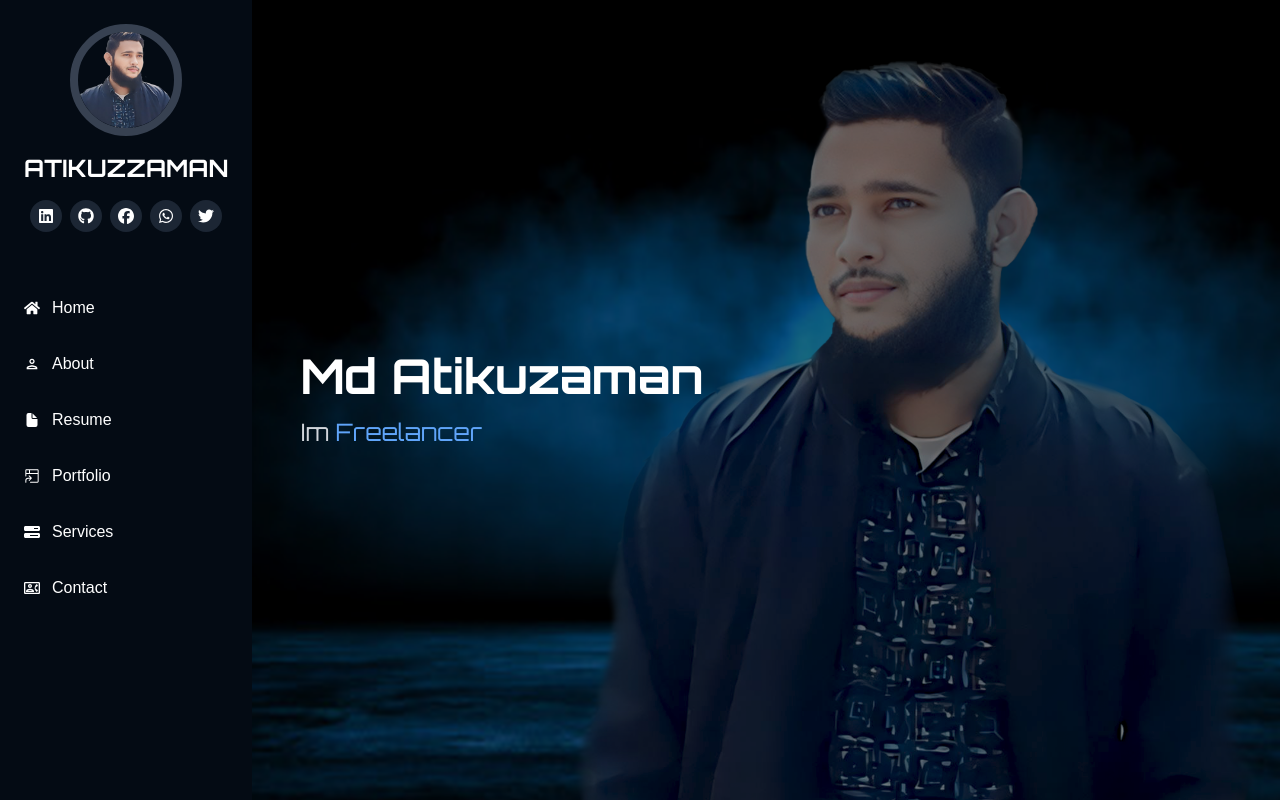
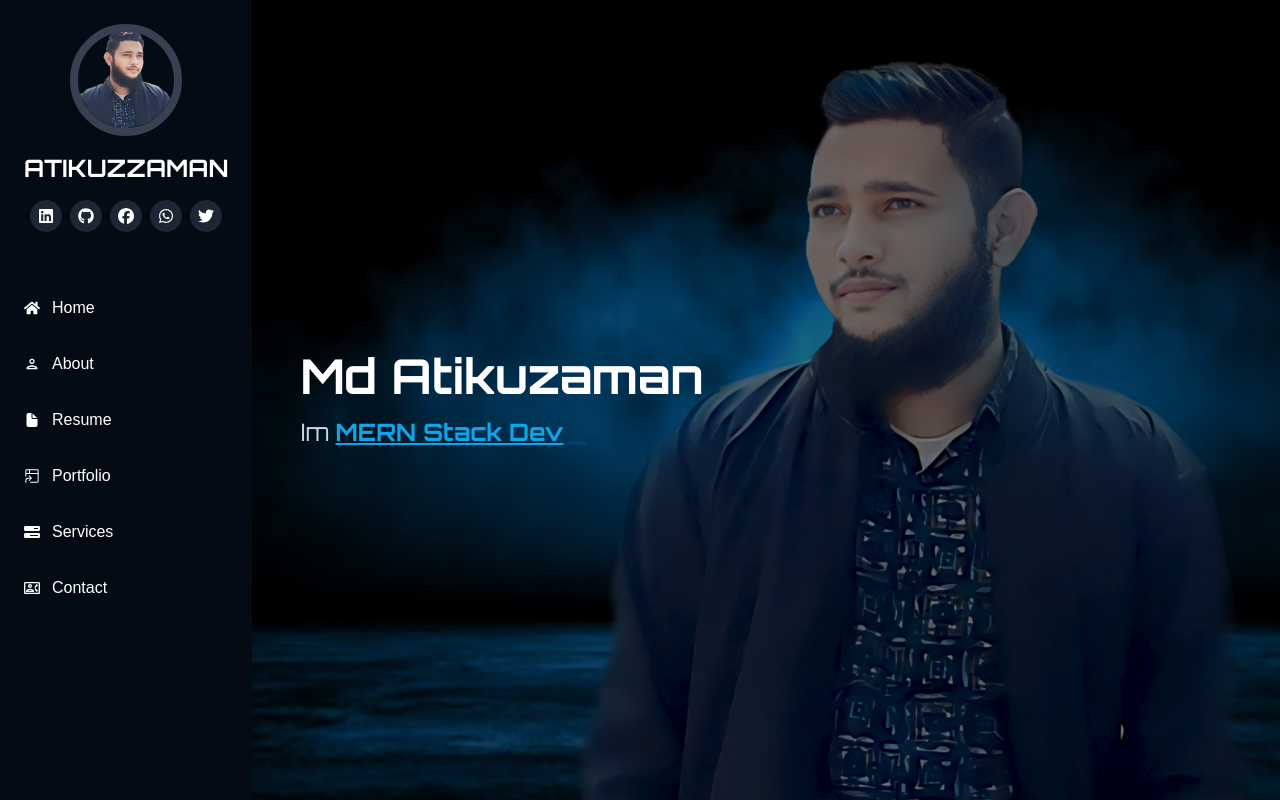
Before and after one commit to mohammad-atikuzzaman/atikuzzaman, a Next.js app: page / in a window 1280 px wide. Shown: the top 802 px of the page. Built offline with nearby package versions, Linux system fonts and the light colour scheme.

Commit message:
typewrite effect added

```diff
--- a/app/components/Hero.tsx
+++ b/app/components/Hero.tsx
@@ -1,5 +1,6 @@
 import React, { FC } from "react";
 import { Orbitron } from "next/font/google";
+import TypeWriterEffect from "./TypeWriterEffect";
 export const orbitron = Orbitron({ subsets: ["latin"] });
 
 const Hero: FC = () => {
@@ -17,7 +18,7 @@ const Hero: FC = () => {
           Md Atikuzaman
         </h1>
         <p className="text-gray-300 text-xl md:text-2xl mt-4">
-          Im <span className="text-blue-400">Freelancer</span>
+          Im <TypeWriterEffect/>
         </p>
       </div>
     </div>
--- a/app/components/NavBar.tsx
+++ b/app/components/NavBar.tsx
@@ -27,7 +27,7 @@ const NavBar: FC = () => {
           title="Atikuzzaman profile photo"
           width={200}
           height={200}
-          className="w-28 rounded-full border-8 border-gray-700 profile-image"
+          className="w-28 rounded-full border-8 border-gray-700 profile-image hover:border-sky-500 hover:border-opacity-60"
         />
         <h2
           className={`${orbitron.className} text-2xl font-bold mt-4 uppercase`}
--- /dev/null
+++ b/app/components/TypeWriterEffect.tsx
@@ -0,0 +1,21 @@
+"use client"
+import React from "react";
+import { Typewriter } from "react-simple-typewriter";
+
+const TypeWriterEffect = () => {
+  return (
+    <span className="text-sky-500 font-bold underline">
+      <Typewriter
+        words={["Front-end Developer", "MERN Stack Developer", "Full Stack Developer"]}
+        loop={0}
+        cursor
+        cursorStyle="_"
+        typeSpeed={70}
+        deleteSpeed={50}
+        delaySpeed={1000}
+      />
+    </span>
+  );
+};
+
+export default TypeWriterEffect;
```
